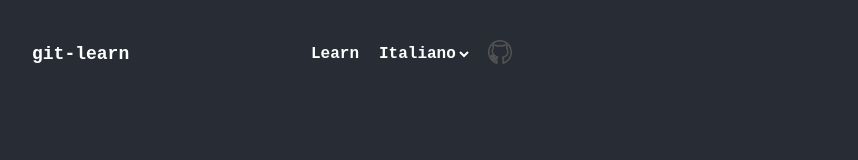
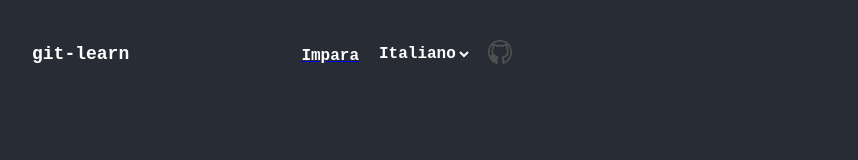
Before and after one commit to Canghiari04/git-learn, a React (Create React App) app in the folder project/: page / in a window 1280 px wide. Shown: the top 160 px of the page, without its empty margins (368-1226 px from the left). Built offline with nearby package versions, Linux system fonts and the light colour scheme.

Commit message:
home and learn page wip, handling directories

```diff
--- a/project/src/App.js
+++ b/project/src/App.js
@@ -1,7 +1,7 @@
 import { BrowserRouter, Routes, Route } from "react-router-dom";
 
-import Home from './home.js';
-import LearnPage from './learnPage.js';
+import Home from './pages/home.js';
+import LearnPage from './pages/learnPage.js';
 
 function App() {
     return (
--- a/project/src/home.js
+++ b/project/src/pages/home.js
@@ -1,10 +1,10 @@
-import './css/home.css';
+import '../css/home.css';
 
 import { useState } from 'react';
 import { useNavigate } from 'react-router-dom';
 
-import git from './img/git.png';
-import Languages from './values/strings.js';
+import git from '../img/git.png';
+import Languages from '../values/strings.js';
 
 function LanguageSelector({selectedLanguage, onChange}) {
   return (
@@ -20,7 +20,7 @@ function Header({selectedLanguage, setSelectedLanguage}) {
     <header className="home-header">
       <span className="span-git-learn">git-learn</span>
       <div>
-        <span>Learn</span>
+        <a href="/learn"><span>{Languages[selectedLanguage].learn}</span></a>
         <LanguageSelector selectedLanguage={selectedLanguage} onChange={setSelectedLanguage}/>
         <a href="https://github.com/Canghiari04/git-learn"><img src={git} alt="Git"/></a>
       </div>
@@ -30,10 +30,7 @@ function Header({selectedLanguage, setSelectedLanguage}) {
 
 function StartButton({text}) {
   const navigate = useNavigate()
-
-  const handleClick = () => {
-    navigate("/learn")
-  }
+  const handleClick = () => { navigate("/learn") }
 
   return (
     <button id="button-start" onClick={handleClick}>{text}</button>
--- a/project/src/learnPage.js
+++ b/project/src/pages/learnPage.js
@@ -2,13 +2,11 @@ import { useNavigate } from "react-router-dom";
 
 function LearnPage() {
     const navigate = useNavigate()
-    const handleClick = () => {
-        navigate("/")
-    }
+    const handleClick = () => { navigate("/") }
 
     return (
         <>
-        <button onClick={handleClick}>Click me!</button>
+            <button onClick={handleClick}>Click me!</button>
         </>
     );
 }
--- a/project/src/values/strings.js
+++ b/project/src/values/strings.js
@@ -1,5 +1,6 @@
 const Languages = {
     "IT": {
+      "learn": "Impara",
       "headline": "Comprendi le funzionalità di git, da zero ad avanzato.",
       "content": "Imparare i comandi git è più semplice di quanto tu possa pensare. Tramite questo strumento avrai l'opportunità di comprendere, imparare e mettere in pratica i concetti alla base di git.",
       "button": "Inizia da qui",
@@ -8,6 +9,7 @@ const Languages = {
       "git_content": "è un sistema per il controllo di versione di progetti di piccole e grandi dimensioni, realizzato per garantire elevata facilità e velocità di manipolazione del codice."
     },
     "EN": {
+      "learn": "Learn",
       "headline": "Discover git functionality, from zero to hero.",
       "content": "Learning git commands is easier than you think. Through this web site you will have the chance to understand, learn and do some stuff by basic concepts of git.",
       "button": "Start here",
```
Also changed, not shown: project/src/css/main.css (deleted).
